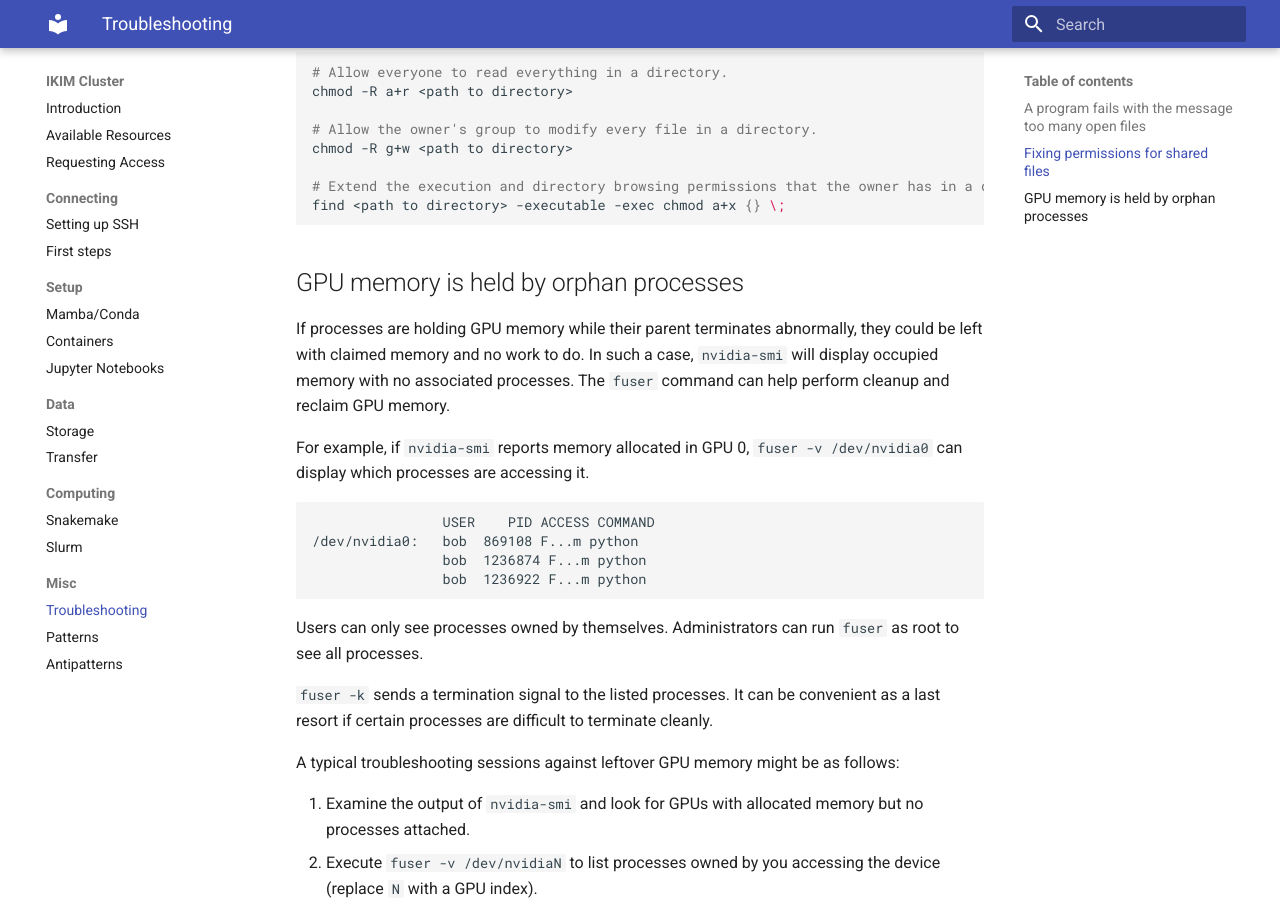
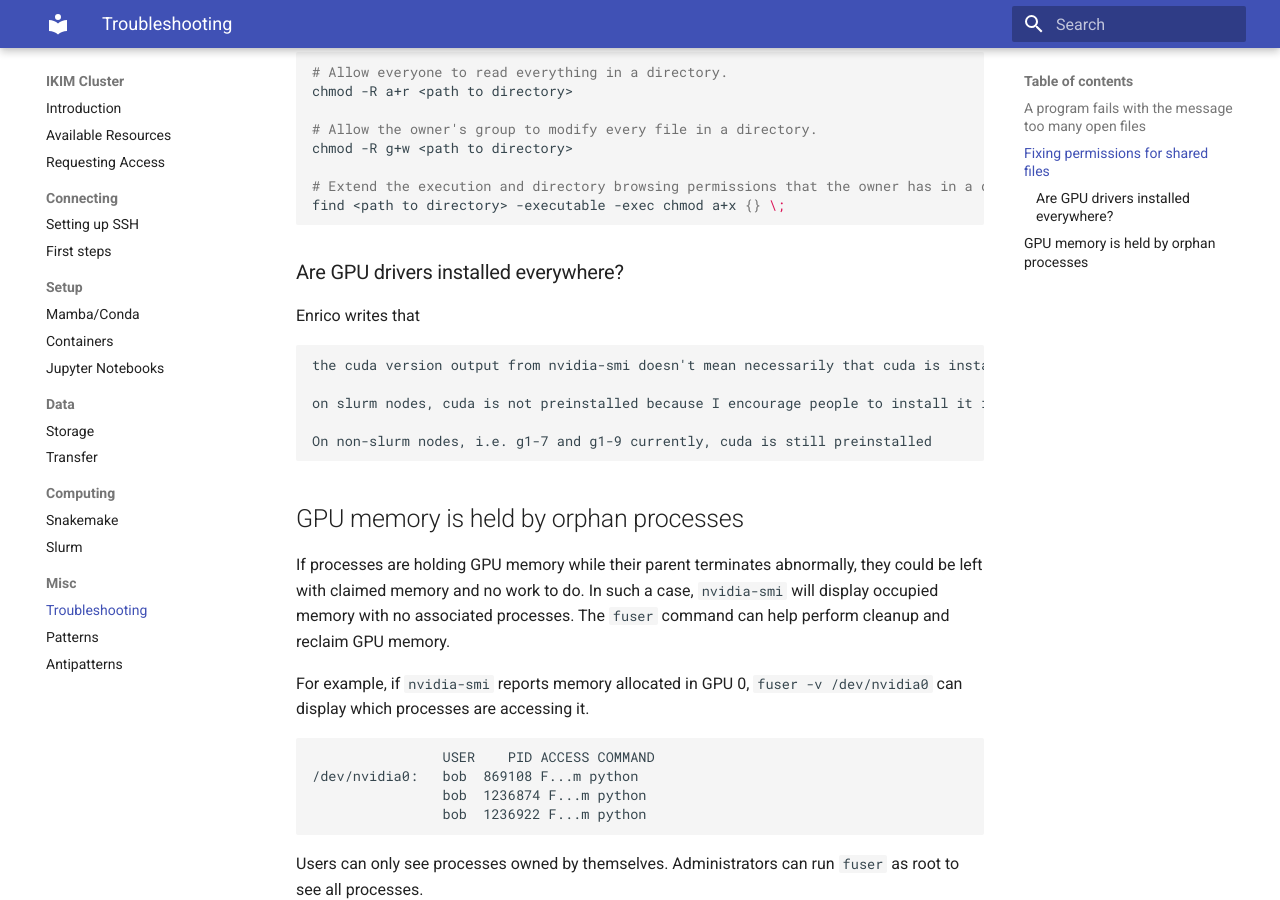
Before and after one commit to IKIM-Essen/ClusterDocs, an MkDocs documentation site: the page built from docs/troubleshooting.md, in a window 1280 px wide and 900 px high, scrolled down 567 px. Built offline with MkDocs 1.6.1 and Material for MkDocs 9.7.7, drawn with Linux system fonts in a browser that asks for light colours.

Commit message:
capturing CUDA GPU bits

````diff
--- a/docs/troubleshooting.md
+++ b/docs/troubleshooting.md
@@ -27,6 +27,17 @@ chmod -R g+w <path to directory>
 
 # Extend the execution and directory browsing permissions that the owner has in a directory to everyone.
 find <path to directory> -executable -exec chmod a+x {} \;
+```
+### Are GPU drivers installed everywhere?
+
+Enrico writes that
+
+```text
+the cuda version output from nvidia-smi doesn't mean necessarily that cuda is installed. It simply tells you which cuda release matches the installed drivers```
+
+on slurm nodes, cuda is not preinstalled because I encourage people to install it in their own conda environments so that they can keep it stable
+
+On non-slurm nodes, i.e. g1-7 and g1-9 currently, cuda is still preinstalled
 ```
 
 ## GPU memory is held by orphan processes
````
